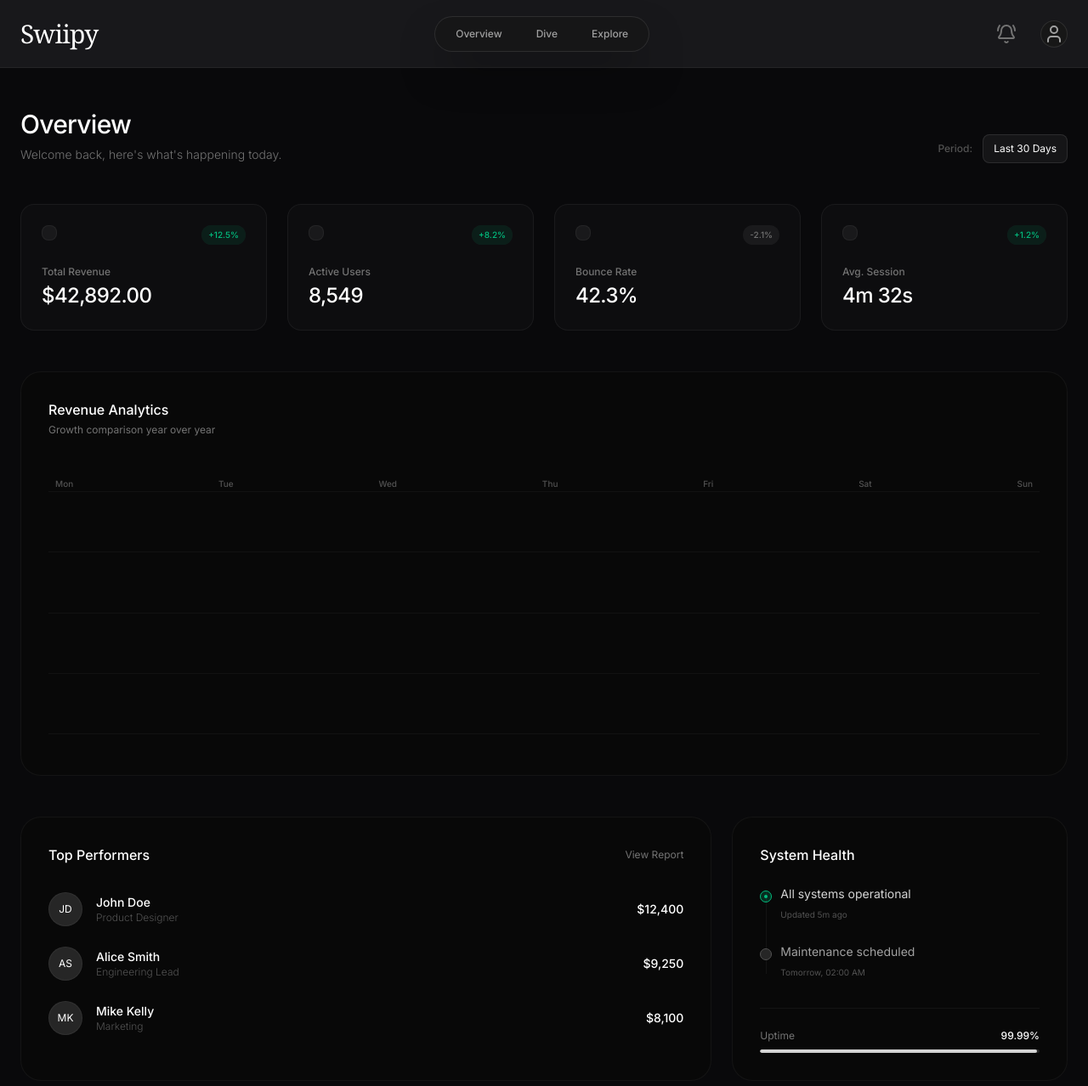
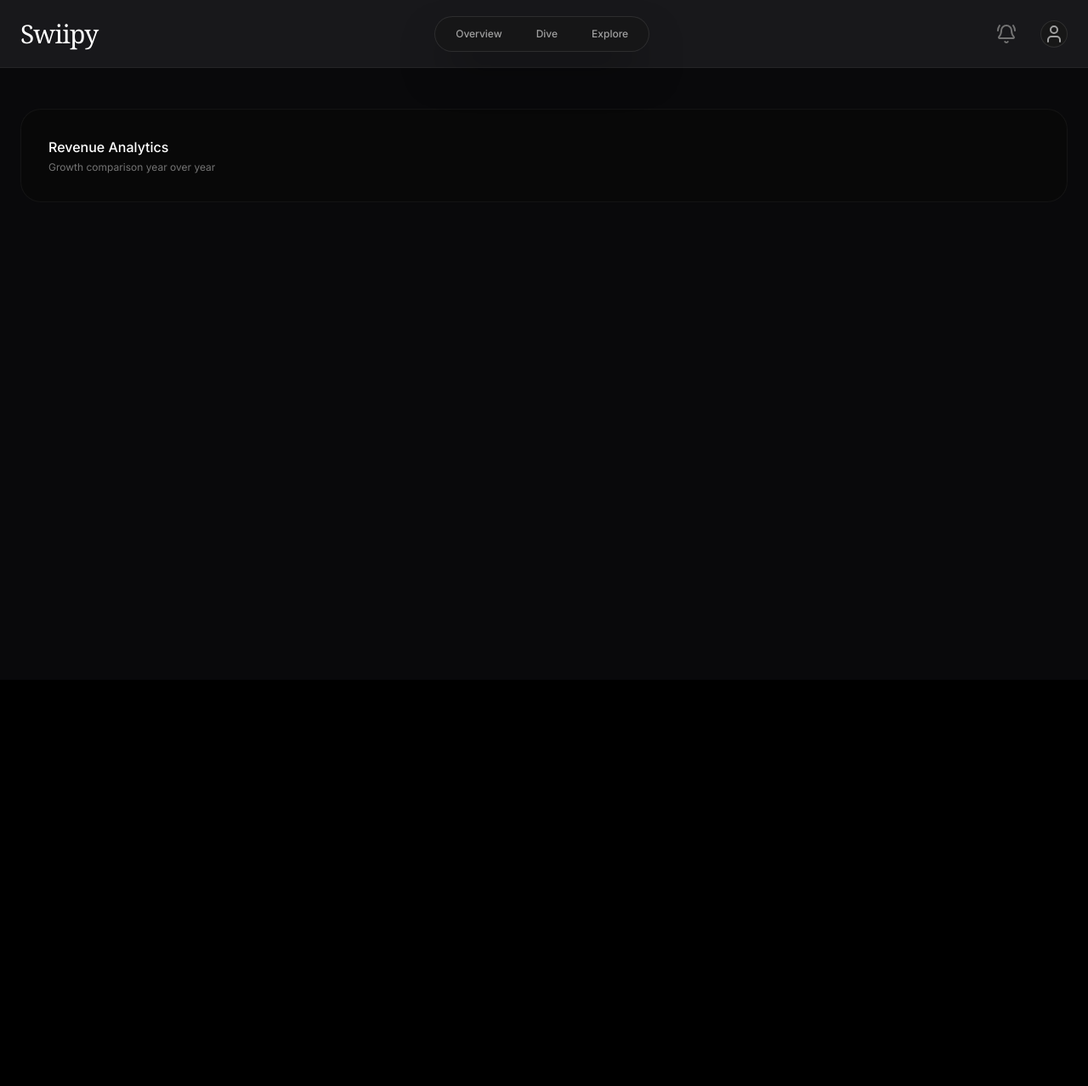
Before and after one commit to sohsaws/web-app, a Next.js app: page /dashboard in a window 1280 px wide. Shown: the top 1278 px of the page at 85% size. After the commit the page ends 800 px from the top, so only its background shows below. Built offline with nearby package versions, Linux system fonts and the light colour scheme.

Commit message:
Refactor layout and dashboard components for improved structure; update home page spacing and OAuth redirect path.

```diff
--- a/app/(auth)/layout.tsx
+++ b/app/(auth)/layout.tsx
@@ -7,11 +7,11 @@ export default function AuthLayout({
 }>) {
   return (
     <>
-      <nav className="fixed flex w-full z-50 pt-6 pr-8 pl-8 top-0 left-0 items-center">
-        <div className="flex shrink-0 w-24 items-center">
+      <nav className="fixed top-0 flex w-full z-50 items-center">
+        <div className="pt-10 px-15 max-w-7xl mx-auto w-full">
           <Link
             href="/"
-            className="pl-7 pb-4 text-3xl font-serif text-white tracking-tight"
+            className="text-3xl font-serif text-white tracking-tight"
           >
             Swiipy
           </Link>
--- a/app/(main)/dashboard/page.tsx
+++ b/app/(main)/dashboard/page.tsx
@@ -4,42 +4,6 @@ export default function Dashboard() {
   return (
         <div className="min-h-screen bg-zinc-950 text-neutral-400 flex flex-col">
             <main className="relative z-10 pt-32 pb-20 max-w-7xl mx-auto px-6 w-full space-y-12">
-                <header className="flex flex-col md:flex-row md:items-end justify-between gap-6">
-                <div className="space-y-2">
-                    <h1 className="text-3xl font-medium text-white tracking-tight">Overview</h1>
-                    <p className="text-sm text-neutral-500 font-light">Welcome back, here&apos;s what&apos;s happening today.</p>
-                </div>
-
-                <div className="flex items-center gap-3">
-                    <span className="text-xs font-medium text-neutral-600">Period:</span>
-                    <button className="flex items-center gap-2 px-3 py-2 border border-white/10 rounded-lg bg-white/5 text-xs text-white">
-                    <span>Last 30 Days</span>
-                    </button>
-                </div>
-                </header>
-
-                <div className="grid grid-cols-1 md:grid-cols-2 lg:grid-cols-4 gap-6">
-                {[
-                    { title: 'Total Revenue', value: '$42,892.00', delta: '+12.5%', color: 'emerald' },
-                    { title: 'Active Users', value: '8,549', delta: '+8.2%', color: 'emerald' },
-                    { title: 'Bounce Rate', value: '42.3%', delta: '-2.1%', color: 'neutral' },
-                    { title: 'Avg. Session', value: '4m 32s', delta: '+1.2%', color: 'emerald' },
-                ].map((m) => (
-                    <div key={m.title} className="group p-6 rounded-2xl border border-white/5 bg-white/2 hover:bg-white/4 transition-all duration-300">
-                    <div className="flex justify-between items-start mb-6">
-                        <div className="p-2 bg-white/5 rounded-lg border border-white/5 text-neutral-400 group-hover:text-white transition-colors">
-                        </div>
-                        <span className={`flex items-center gap-1 text-[10px] font-medium ${m.color === 'emerald' ? 'text-emerald-500 bg-emerald-500/10 border-emerald-500/20' : 'text-neutral-500 bg-white/5 border-white/10'} px-2 py-1 rounded-full`}>
-                        {m.delta}
-                        </span>
-                    </div>
-                    <div>
-                        <div className="text-xs font-medium text-neutral-500 mb-1">{m.title}</div>
-                        <div className="text-2xl font-medium text-white tracking-tight">{m.value}</div>
-                    </div>
-                    </div>
-                ))}
-                </div>
 
                 <section className="w-full rounded-3xl border border-white/5 bg-[#080808] relative overflow-hidden">
                     <div className="p-8 flex items-center justify-between">
@@ -50,80 +14,7 @@ export default function Dashboard() {
                         <button className="p-2 text-neutral-500 hover:text-white transition-colors border border-transparent hover:border-white/10 hover:bg-white/5 rounded-lg">
                         </button>
                     </div>
-
-                <div className="relative h-87.5 w-full px-4 sm:px-8 pb-8">
-                    <div className="absolute inset-0 flex flex-col justify-between px-8 pb-12 pt-4 pointer-events-none opacity-20">
-                    <div className="w-full h-px border-t border-white/20" />
-                    <div className="w-full h-px border-t border-white/20" />
-                    <div className="w-full h-px border-t border-white/20" />
-                    <div className="w-full h-px border-t border-white/20" />
-                    <div className="w-full h-px border-t border-white/20" />
-                    </div>
-
-                    <div className="flex justify-between text-[10px] text-neutral-600 font-medium mt-4 px-2">
-                    <span>Mon</span><span>Tue</span><span>Wed</span><span>Thu</span><span>Fri</span><span>Sat</span><span>Sun</span>
-                    </div>
-                </div>
                 </section>
-
-                <div className="grid lg:grid-cols-3 gap-6">
-                <div className="lg:col-span-2 rounded-3xl border border-white/5 bg-[#080808] p-8">
-                    <div className="flex items-center justify-between mb-8">
-                    <h3 className="text-base font-medium text-white">Top Performers</h3>
-                    <button className="text-xs text-neutral-500 hover:text-white">View Report</button>
-                    </div>
-
-                    <div className="space-y-6">
-                    {[
-                        { name: 'John Doe', role: 'Product Designer', initials: 'JD', value: '$12,400' },
-                        { name: 'Alice Smith', role: 'Engineering Lead', initials: 'AS', value: '$9,250' },
-                        { name: 'Mike Kelly', role: 'Marketing', initials: 'MK', value: '$8,100' },
-                    ].map((u) => (
-                        <div key={u.name} className="flex items-center justify-between group">
-                        <div className="flex items-center gap-4">
-                            <div className="w-10 h-10 rounded-full bg-neutral-800 border border-white/5 flex items-center justify-center text-xs text-white">{u.initials}</div>
-                            <div>
-                            <div className="text-sm font-medium text-white group-hover:text-neutral-300">{u.name}</div>
-                            <div className="text-xs text-neutral-600 font-light">{u.role}</div>
-                            </div>
-                        </div>
-                        <div className="text-sm text-white font-medium">{u.value}</div>
-                        </div>
-                    ))}
-                    </div>
-                </div>
-
-                <div className="rounded-3xl border border-white/5 bg-[#080808] p-8 flex flex-col justify-between">
-                    <div>
-                    <h3 className="text-base font-medium text-white mb-6">System Health</h3>
-                    <div className="flex flex-col gap-6 relative">
-                        <div className="absolute left-1.75 top-2 bottom-2 w-px bg-white/5" />
-                        <div className="relative pl-6">
-                        <div className="absolute left-0 top-1.5 w-3.5 h-3.5 rounded-full bg-emerald-500/20 border border-emerald-500 flex items-center justify-center">
-                            <div className="w-1 h-1 rounded-full bg-emerald-500" />
-                        </div>
-                        <p className="text-sm text-neutral-300">All systems operational</p>
-                        <span className="text-[10px] text-neutral-600">Updated 5m ago</span>
-                        </div>
-                        <div className="relative pl-6">
-                        <div className="absolute left-0 top-1.5 w-3.5 h-3.5 rounded-full bg-neutral-800 border border-neutral-600" />
-                        <p className="text-sm text-neutral-400">Maintenance scheduled</p>
-                        <span className="text-[10px] text-neutral-600">Tomorrow, 02:00 AM</span>
-                        </div>
-                    </div>
-                    </div>
-
-                    <div className="mt-8 pt-6 border-t border-white/5">
-                    <div className="flex items-center justify-between text-xs">
-                        <span className="text-neutral-500">Uptime</span>
-                        <span className="text-white font-medium">99.99%</span>
-                    </div>
-                    <div className="w-full h-1 bg-neutral-800 rounded-full mt-2 overflow-hidden">
-                        <div className="w-[99%] h-full bg-white/80 rounded-full" />
-                    </div>
-                    </div>
-                </div>
-                </div>
             </main>
         </div>
   )
--- a/app/(marketing)/page.tsx
+++ b/app/(marketing)/page.tsx
@@ -2,8 +2,8 @@ import AnimatedSearch from '@/components/AnimatedSearch';
 
 export default function Home() {
   return (
-    <main className="flex flex-col w-full relative items-center justify-center min-h-screen pb-15">
-      <div className="text-center max-w-4xl mx-auto space-y-10 mb-20 px-6">
+    <main className="flex flex-col w-full relative items-center justify-center min-h-screen pb-15 items">
+      <div className="text-center max-w-4xl mx-auto space-y-10 mb-10 px-6">
         <h1 className="text-5xl md:text-7xl font-medium tracking-tight text-white leading-[1.1]">
           <span className="font-serif text-transparent bg-clip-text bg-linear-to-b from-white via-white to-white/40">
             Swipe. Decide. <br/>Done.
--- a/lib/Oauth.ts
+++ b/lib/Oauth.ts
@@ -3,5 +3,5 @@
 import { signIn } from "@/lib/auth"
 
 export const OauthRedirect = async () => {
-    await signIn("google", { redirectTo: "/" })
+    await signIn("google", { redirectTo: "/dashboard" })
 }
```
Lines whose indentation alone changed are shown as unchanged.
